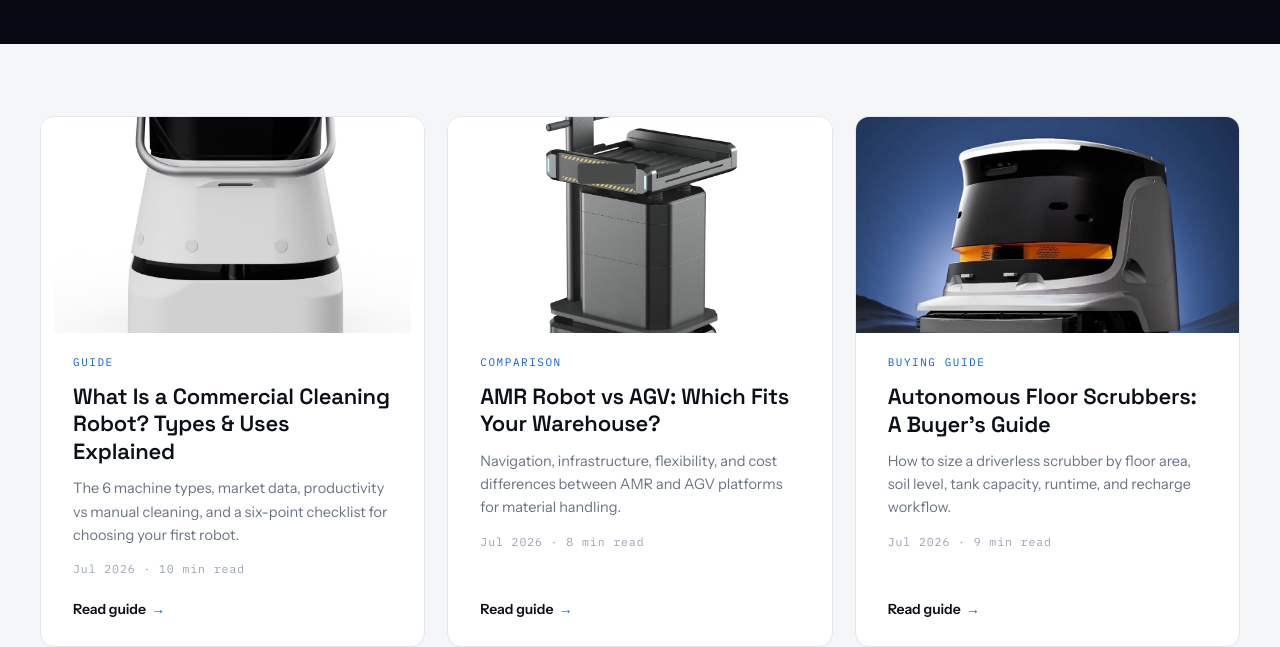
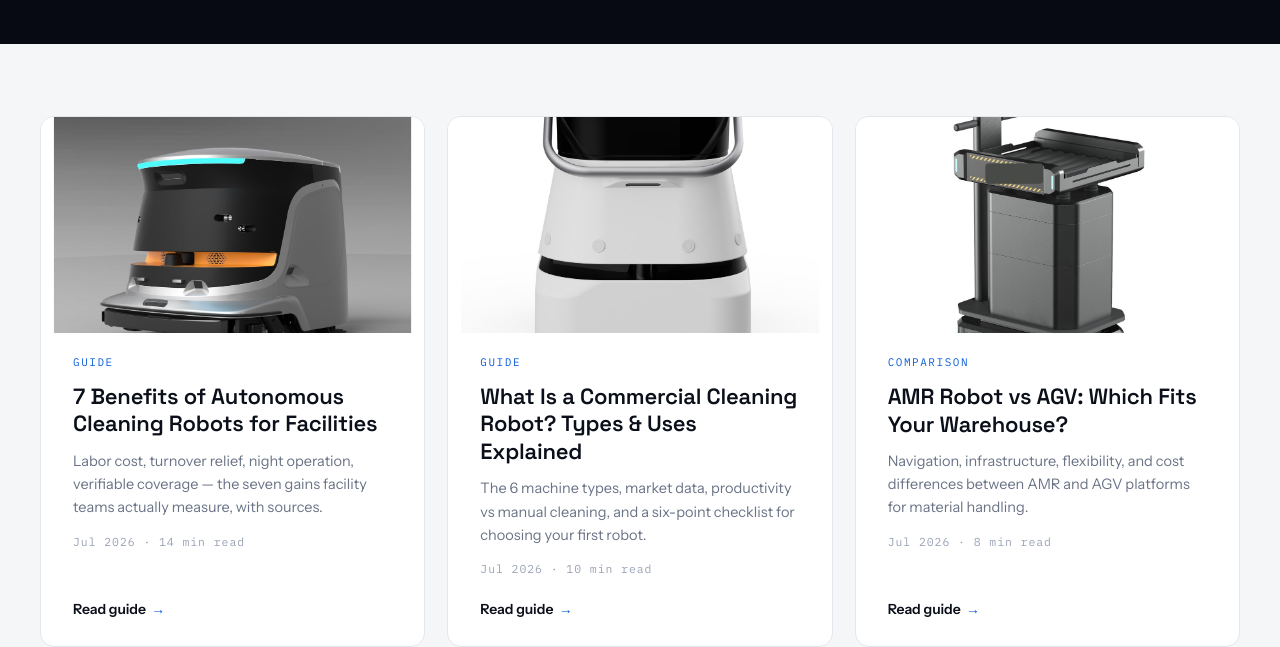
Before and after one commit to PanPanTech/panpantechnology.com, a website: page blog/index.html in a window 1280 px wide. Shown: the part 329-976 px from the top of the page. Drawn offline with Linux system fonts and the light colour scheme.

Commit message:
Add autonomous cleaning robots article to blog index

```diff
--- a/blog/index.html
+++ b/blog/index.html
@@ -36,6 +36,15 @@ html, body { margin: 0; padding: 0; background: #F5F6F8; }
   <section class="grow">
     <div class="wrap-cards">
       <div class="cards-grid">
+
+          <a href="/blog/autonomous-cleaning-robots/" class="scp2 bcard">
+            <span class="card-thumb"><img src="/assets/images/one-s55-p060-cleaning-robot.jpg" alt="Autonomous cleaning robot scrubbing a facility floor" loading="lazy" class="card-img"></span>
+            <span class="btag"><span class="sc-interp">Guide</span></span>
+            <span class="btitle"><span class="sc-interp">7 Benefits of Autonomous Cleaning Robots for Facilities</span></span>
+            <span class="bdek"><span class="sc-interp">Labor cost, turnover relief, night operation, verifiable coverage — the seven gains facility teams actually measure, with sources.</span></span>
+            <span class="bmeta">Jul 2026 · 14 min read</span>
+            <span class="bmore">Read guide <span class="mono-blue">→</span></span>
+          </a>
 
           <a href="/blog/commercial-cleaning-robot/" class="scp2 bcard">
             <span class="card-thumb"><img class="card-img" src="/assets/images/c2-cleaning-robot.jpg" alt="C2 multifunction commercial cleaning robot" loading="lazy"></span>
```
